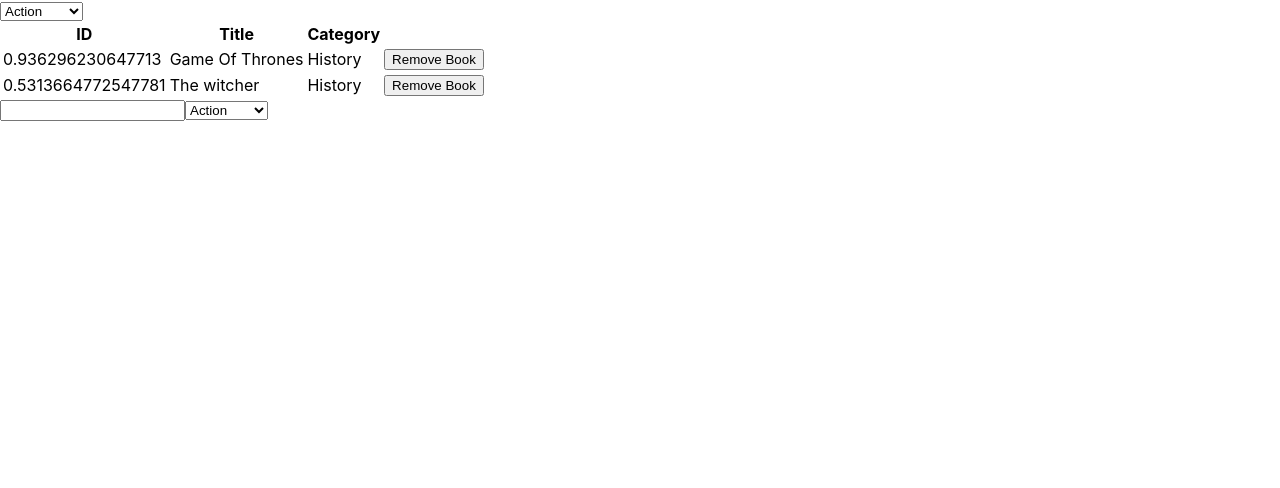
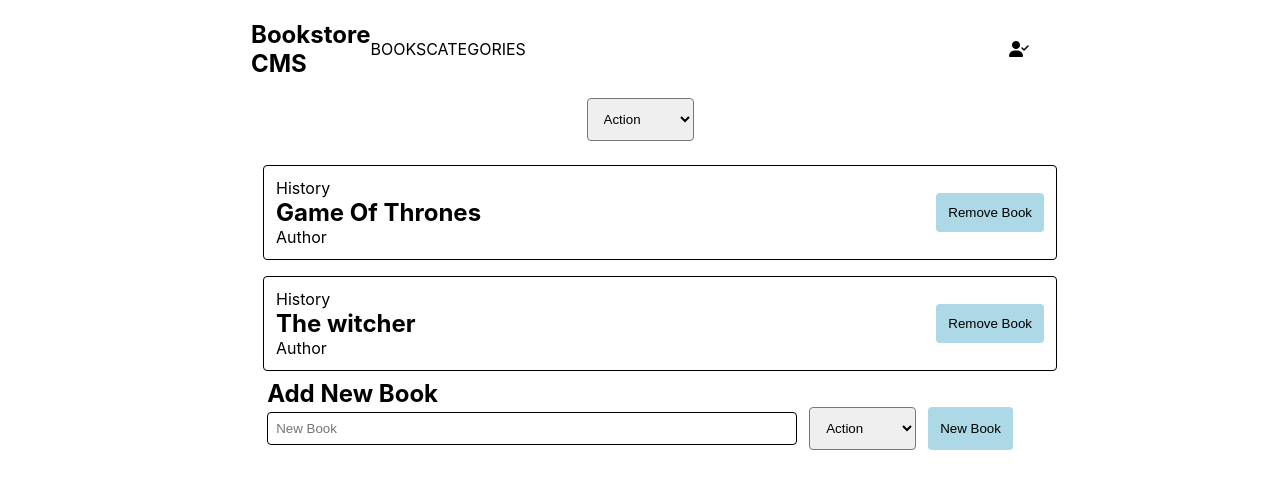
Before and after one commit to YoseptF/react-bookstore, a React (Create React App) app: page / in a window 1280 px wide. Shown: the top 488 px of the page. Built offline with nearby package versions, Linux system fonts and the light colour scheme.

Commit message:
We added some styling to make the app look prettier :D

```diff
--- a/public/index.html
+++ b/public/index.html
@@ -9,6 +9,7 @@
       name="description"
       content="Web site created using create-react-app"
     />
+    <script src="https://kit.fontawesome.com/042baba16c.js" crossorigin="anonymous"></script>
     <link rel="apple-touch-icon" href="%PUBLIC_URL%/logo192.png" />
     <!--
       manifest.json provides metadata used when your web app is installed on a
--- a/src/components/App.css
+++ b/src/components/App.css
@@ -1,5 +1,19 @@
 .App {
   text-align: center;
+}
+
+.selector nav {
+  display: flex;
+  align-items: center;
+  width: 100vw;
+  justify-content: space-around;
+}
+
+.selector nav > div {
+  display: flex;
+  align-items: center;
+  width: 20vw;
+  justify-content: space-between;
 }
 
 .App-logo {
--- a/src/components/App.js
+++ b/src/components/App.js
@@ -6,6 +6,14 @@ import './App.css';
 function App() {
   return (
     <div className="selector">
+      <nav>
+        <div>
+          <h1>Bookstore CMS</h1>
+          <span>BOOKS</span>
+          <span>CATEGORIES</span>
+        </div>
+        <i className="fas fa-user-check" />
+      </nav>
       <Booklist />
       <Bookform />
     </div>
--- /dev/null
+++ b/src/components/Book.css
@@ -0,0 +1,41 @@
+ul {
+  display: flex;
+  flex-direction: column;
+  align-items: center;
+}
+
+li{
+  display: flex;
+  justify-content: space-between;
+  align-items: center;
+  width: 60vw;
+  list-style: none;
+  margin: 8px;
+  padding: 12px;
+  border: 1px solid black;
+  border-radius: 4px;
+}
+
+li .title {
+  font-size: 1.5rem;
+  font-weight: bold;
+}
+
+button {
+  cursor: pointer;
+  background: lightblue;
+  padding: 12px;
+  border: none;
+  border-radius: 4px;
+}
+
+button:hover {
+  background: blue;
+  color: white;
+}
+
+li .left{
+  display: flex;
+  flex-direction: column;
+
+}
--- a/src/components/Book.js
+++ b/src/components/Book.js
@@ -1,13 +1,20 @@
 import React from 'react';
 import PropTypes from 'prop-types';
+import './Book.css';
 
 const Book = ({ book, handleRemoveBook }) => (
-  <tr>
-    <td>{book.id}</td>
-    <td>{book.title}</td>
-    <td>{book.category}</td>
-    <td><button type="button" data-id={book.id} onClick={handleRemoveBook}>Remove Book</button></td>
-  </tr>
+  <li>
+    <div className="left">
+      <span>{book.category}</span>
+      <span className="title">{book.title}</span>
+      <span>Author</span>
+    </div>
+    <div>
+      <button type="button" data-id={book.id} onClick={handleRemoveBook}>
+        Remove Book
+      </button>
+    </div>
+  </li>
 );
 
 Book.propTypes = {
--- /dev/null
+++ b/src/components/CategoryFilter.css
@@ -0,0 +1,11 @@
+.filter {
+  width: 100vw;
+  display: flex;
+  justify-content: center;
+}
+
+.filter select {
+  cursor: pointer;
+  padding: 12px;
+  border-radius: 4px;
+}
--- a/src/components/CategoryFilter.js
+++ b/src/components/CategoryFilter.js
@@ -2,13 +2,16 @@ import React from 'react';
 import { connect } from 'react-redux';
 import propTypes from 'prop-types';
 import { categories } from '../containers/BooksForm';
+import './CategoryFilter.css';
 
 const CategoryFilter = ({ changeCategoryHandler }) => (
-  <select onChange={changeCategoryHandler}>
-    {
+  <div className="filter">
+    <select onChange={changeCategoryHandler}>
+      {
     [...categories, 'ALL'].map(category => <option value={category} key={category}>{category}</option>)
   }
-  </select>
+    </select>
+  </div>
 );
 CategoryFilter.propTypes = {
   changeCategoryHandler: propTypes.func.isRequired,
--- a/src/containers/BookList.js
+++ b/src/containers/BookList.js
@@ -23,28 +23,13 @@ const BookList = ({ books, dispatch, filter }) => {
   return (
     <>
       <CategoryFilter changeCategoryHandler={changeCategoryHandler} />
-      <table>
-        <thead>
-          <tr>
-            <th>
-              ID
-            </th>
-            <th>
-              Title
-            </th>
-            <th>
-              Category
-            </th>
-          </tr>
-        </thead>
-        <tbody>
-          {
-            books
-              .filter(book => book.category === filter.currentFilter || filter.currentFilter === 'ALL')
-              .map(book => <Book book={book} handleRemoveBook={handleRemoveBook} key={book.id} />)
-          }
-        </tbody>
-      </table>
+      <ul>
+        {
+          books
+            .filter(book => book.category === filter.currentFilter || filter.currentFilter === 'ALL')
+            .map(book => <Book book={book} handleRemoveBook={handleRemoveBook} key={book.id} />)
+        }
+      </ul>
     </>
   );
 };
--- /dev/null
+++ b/src/containers/BooksForm.css
@@ -0,0 +1,36 @@
+form {
+  display: flex;
+  margin: 12px;
+  padding: 12px;
+  justify-content: center;
+}
+
+form > * {
+  margin: 0 6px;
+}
+
+form select {
+  cursor: pointer;
+  border-radius: 4px;
+  padding: 12px;
+}
+
+form .inputCombo {
+  display: flex;
+  align-items: center;
+  position: relative;
+}
+
+form .inputCombo label {
+  position: absolute;
+  top: -28px;
+  font-size: 1.5rem;
+  font-weight: bold;
+}
+
+form input{
+  padding: 8px;
+  width: 40vw;
+  border-radius: 4px;
+  border: 1px solid black;
+}
--- a/src/containers/BooksForm.js
+++ b/src/containers/BooksForm.js
@@ -2,6 +2,7 @@ import React from 'react';
 import { connect } from 'react-redux';
 import propTypes from 'prop-types';
 import { createBook } from '../actions/index';
+import './BooksForm.css';
 
 export const categories = [
   'Action',
@@ -21,6 +22,8 @@ class BooksForm extends React.Component {
       category: '',
     };
     this.handleChangeTitle = this.handleChangeTitle.bind(this);
+    this.handleChangeCategory = this.handleChangeCategory.bind(this);
+    this.handleSubmit = this.handleSubmit.bind(this);
   }
 
   handleChangeTitle(e) {
@@ -49,7 +52,15 @@ class BooksForm extends React.Component {
     const { title, category } = this.state;
     return (
       <form>
-        <input id="title" value={title} onChange={this.handleChangeTitle} />
+        <div className="inputCombo">
+          <label htmlFor="title">Add New Book</label>
+          <input
+            placeholder="New Book"
+            id="title"
+            value={title}
+            onChange={this.handleChangeTitle}
+          />
+        </div>
         <select value={category} onChange={this.handleChangeCategory}>
           {
             categories.map(cat => (
@@ -59,6 +70,7 @@ class BooksForm extends React.Component {
             ))
           }
         </select>
+        <button type="button" onClick={this.handleSubmit}>New Book</button>
       </form>
     );
   }
--- a/src/reducers/books.js
+++ b/src/reducers/books.js
@@ -7,7 +7,7 @@ const bookReducer = (state = [], action) => {
   switch (action.type) {
     case 'CREATE_BOOK':
       return [
-        ...state.books, action.payload.book,
+        ...state, action.payload.book,
       ];
     case 'REMOVE_BOOK':
       if (index === -1) {
```
